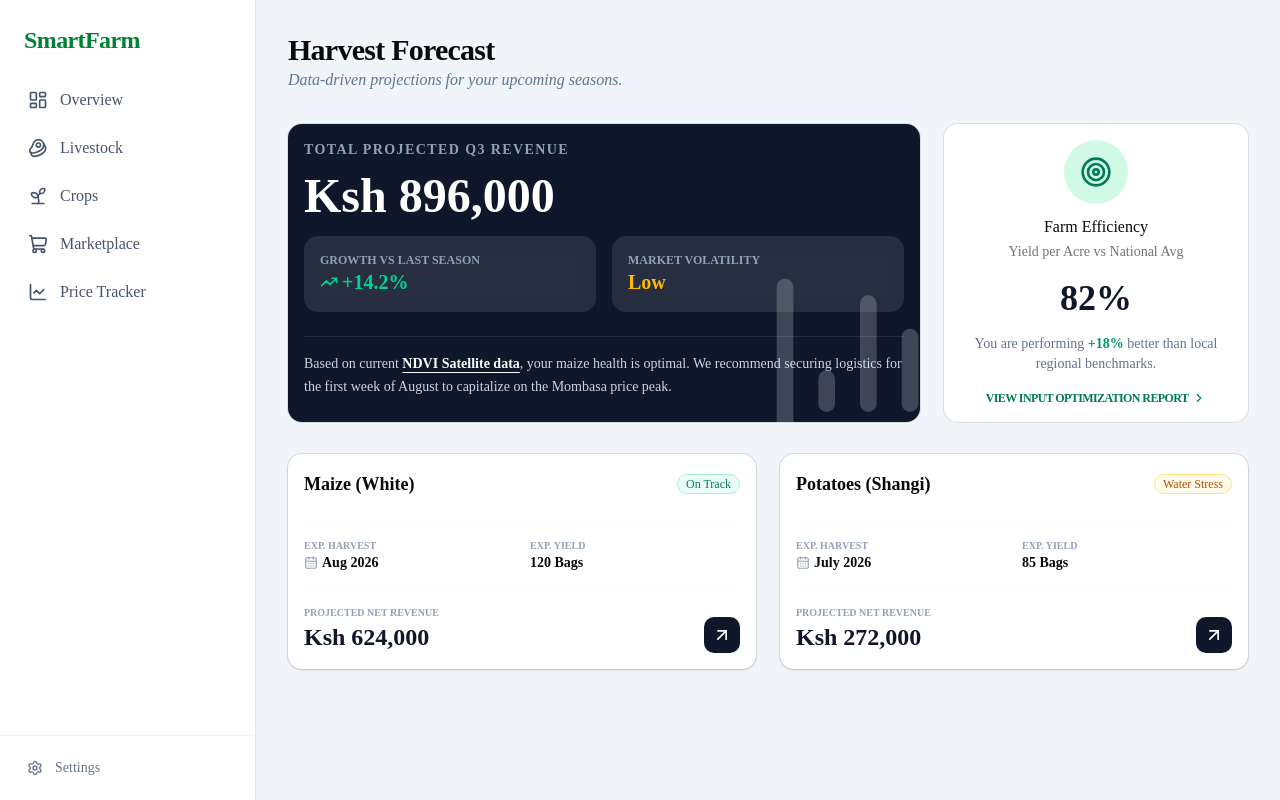
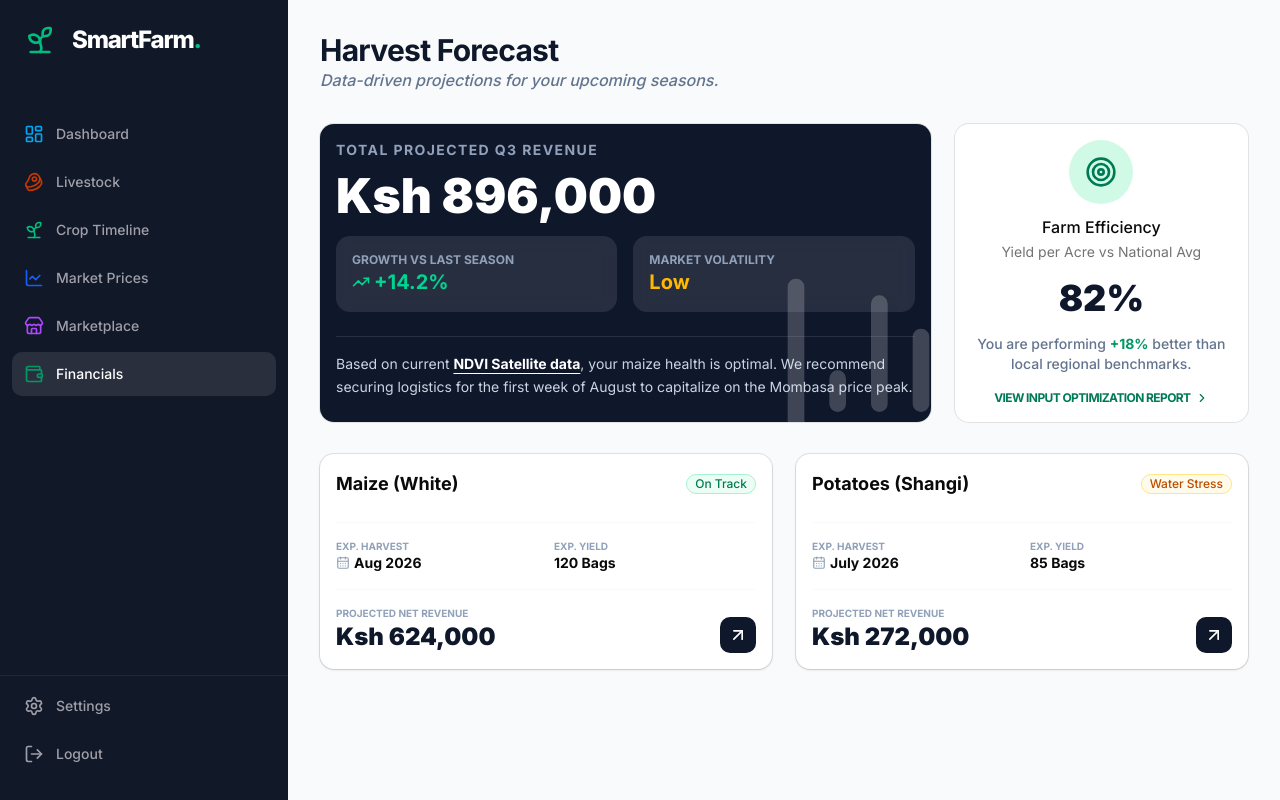
Before and after one commit to Daniel-Kinara/agtech-fmis, a Next.js app: page /dashboard/analytics in a window 1280 px wide. Built offline with nearby package versions, Linux system fonts and the light colour scheme.

Commit message:
feat: implement root layout and responsive dashboard sidebar navigation

```diff
--- a/app/dashboard/layout.tsx
+++ b/app/dashboard/layout.tsx
@@ -1,71 +1,25 @@
 import React from 'react';
-import Link from 'next/link';
-import {
-  LayoutDashboard,
-  Beef,
-  Sprout,
-  ShoppingCart,
-  LineChart,
-  Settings,
-  Menu
-} from "lucide-react";
-import { Button } from "@/components/ui/button";
+import { Sidebar } from "@/components/sidebar";
 
 export default function DashboardLayout({
   children,
 }: {
   children: React.ReactNode;
 }) {
-  const navItems = [
-    { name: 'Overview', href: '/dashboard', icon: LayoutDashboard },
-    { name: 'Livestock', href: '/dashboard/livestock', icon: Beef },
-    { name: 'Crops', href: '/dashboard/crops', icon: Sprout },
-    { name: 'Marketplace', href: '/dashboard/marketplace', icon: ShoppingCart },
-    { name: 'Price Tracker', href: '/dashboard/prices', icon: LineChart },
-  ];
-
   return (
-    <div className="flex h-screen bg-slate-100">
-      {/* Desktop Sidebar */}
-      <aside className="hidden md:flex w-64 flex-col bg-white border-r border-slate-200">
-        <div className="p-6">
-          <h2 className="text-2xl font-bold text-green-700 tracking-tight">SmartFarm</h2>
-        </div>
-        <nav className="flex-1 px-4 space-y-2">
-          {navItems.map((item) => (
-            <Link
-              key={item.name}
-              href={item.href}
-              className="flex items-center gap-3 px-3 py-2 text-slate-600 hover:bg-slate-50 hover:text-green-700 rounded-lg transition-colors font-medium"
-            >
-              <item.icon size={20} />
-              {item.name}
-            </Link>
-          ))}
-        </nav>
-        <div className="p-4 border-t border-slate-100">
-          <Button variant="ghost" className="w-full justify-start gap-3 text-slate-500">
-            <Settings size={20} />
-            Settings
-          </Button>
-        </div>
+    <div className="relative flex min-h-screen">
+      {/* Sidebar - Fixed position on Desktop */}
+      <aside className="hidden md:flex md:w-72 md:flex-col md:fixed md:inset-y-0 z-[80] bg-gray-900 overflow-y-auto">
+        <Sidebar />
       </aside>
 
-      {/* Main Content Area */}
-      <div className="flex-1 flex flex-col overflow-hidden">
-        {/* Mobile Header */}
-        <header className="md:hidden bg-white border-b border-slate-200 p-4 flex items-center justify-between">
-          <h2 className="text-xl font-bold text-green-700">SmartFarm</h2>
-          <Button variant="outline" size="icon">
-            <Menu size={20} />
-          </Button>
-        </header>
-
-        {/* Dynamic Page Content */}
-        <main className="flex-1 overflow-y-auto p-4 md:p-8">
+      {/* Main Content Area - Shifted right on Desktop to make room for fixed sidebar */}
+      <main className="flex-1 md:pl-72">
+        {/* Optional: Add a Mobile Header here later if needed */}
+        <div className="p-4 md:p-8 max-w-7xl mx-auto min-h-screen">
           {children}
-        </main>
-      </div>
+        </div>
+      </main>
     </div>
   );
 }
--- a/app/layout.tsx
+++ b/app/layout.tsx
@@ -1,33 +1,24 @@
 import type { Metadata } from "next";
-import { Geist, Geist_Mono } from "next/font/google";
-import "./globals.css";
+import { Inter } from "next/font/google";
+import "./globals.css"; // Ensure your CSS is imported here
 
-const geistSans = Geist({
-  variable: "--font-geist-sans",
-  subsets: ["latin"],
-});
-
-const geistMono = Geist_Mono({
-  variable: "--font-geist-mono",
-  subsets: ["latin"],
-});
+const inter = Inter({ subsets: ["latin"] });
 
 export const metadata: Metadata = {
-  title: "Create Next App",
-  description: "Generated by create next app",
+  title: "SmartFarm FMIS",
+  description: "Advanced Farm Management & Marketplace",
 };
 
 export default function RootLayout({
   children,
-}: Readonly<{
+}: {
   children: React.ReactNode;
-}>) {
+}) {
   return (
-    <html
-      lang="en"
-      className={`${geistSans.variable} ${geistMono.variable} h-full antialiased`}
-    >
-      <body className="min-h-full flex flex-col">{children}</body>
+    <html lang="en" className="h-full">
+      <body className={`${inter.className} h-full bg-slate-50 text-slate-900`}>
+        {children}
+      </body>
     </html>
   );
 }
--- /dev/null
+++ b/components/sidebar.tsx
@@ -0,0 +1,73 @@
+"use client"
+
+import React from 'react'
+import Link from 'next/link'
+import { usePathname } from 'next/navigation'
+import { cn } from "@/lib/utils"
+import {
+  LayoutDashboard,
+  Beef,
+  Sprout,
+  Store,
+  LineChart,
+  Wallet,
+  Settings,
+  LogOut
+} from "lucide-react"
+
+const routes = [
+  { label: "Dashboard", icon: LayoutDashboard, href: "/dashboard", color: "text-sky-500" },
+  { label: "Livestock", icon: Beef, href: "/dashboard/livestock", color: "text-orange-700" },
+  { label: "Crop Timeline", icon: Sprout, href: "/dashboard/crops/timeline", color: "text-emerald-500" },
+  { label: "Market Prices", icon: LineChart, href: "/dashboard/prices", color: "text-blue-600" },
+  { label: "Marketplace", icon: Store, href: "/dashboard/marketplace", color: "text-purple-500" },
+  { label: "Financials", icon: Wallet, href: "/dashboard/analytics", color: "text-emerald-600" },
+]
+
+export function Sidebar() {
+  const pathname = usePathname()
+
+  return (
+    <div className="space-y-4 py-4 flex flex-col h-full bg-[#111827] text-white">
+      <div className="px-3 py-2 flex-1">
+        <Link href="/dashboard" className="flex items-center pl-3 mb-14">
+          <div className="relative w-8 h-8 mr-4">
+            <Sprout className="text-emerald-500 w-8 h-8" />
+          </div>
+          <h1 className="text-2xl font-extrabold tracking-tighter">
+            SmartFarm<span className="text-emerald-500">.</span>
+          </h1>
+        </Link>
+        <div className="space-y-1">
+          {routes.map((route) => (
+            <Link
+              key={route.href}
+              href={route.href}
+              className={cn(
+                "text-sm group flex p-3 w-full justify-start font-medium cursor-pointer hover:text-white hover:bg-white/10 rounded-lg transition",
+                pathname === route.href ? "text-white bg-white/10" : "text-zinc-400",
+              )}
+            >
+              <div className="flex items-center flex-1">
+                <route.icon className={cn("h-5 w-5 mr-3", route.color)} />
+                {route.label}
+              </div>
+            </Link>
+          ))}
+        </div>
+      </div>
+
+      {/* Bottom Actions */}
+      <div className="px-3 py-2 border-t border-zinc-800">
+         <Link href="/settings" className="text-sm group flex p-3 w-full justify-start font-medium text-zinc-400 hover:text-white hover:bg-white/10 rounded-lg transition">
+            <Settings className="h-5 w-5 mr-3" />
+            Settings
+         </Link>
+         <div className="text-sm group flex p-3 w-full justify-start font-medium text-zinc-400 hover:text-rose-500 cursor-pointer hover:bg-rose-500/10 rounded-lg transition mt-1">
+            <LogOut className="h-5 w-5 mr-3" />
+            Logout
+         </div>
+      </div>
+    </div>
+  )
+}
```
